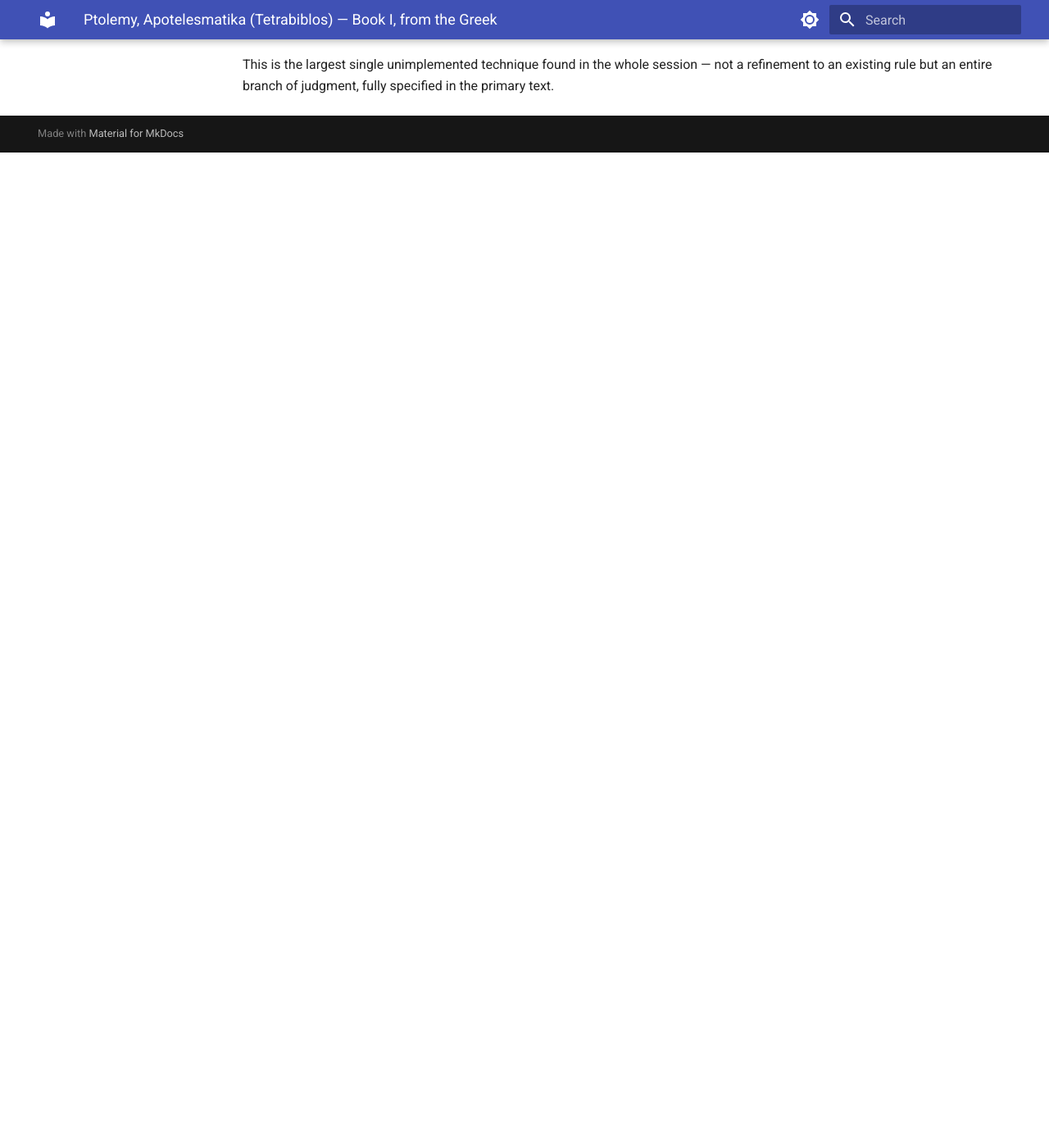
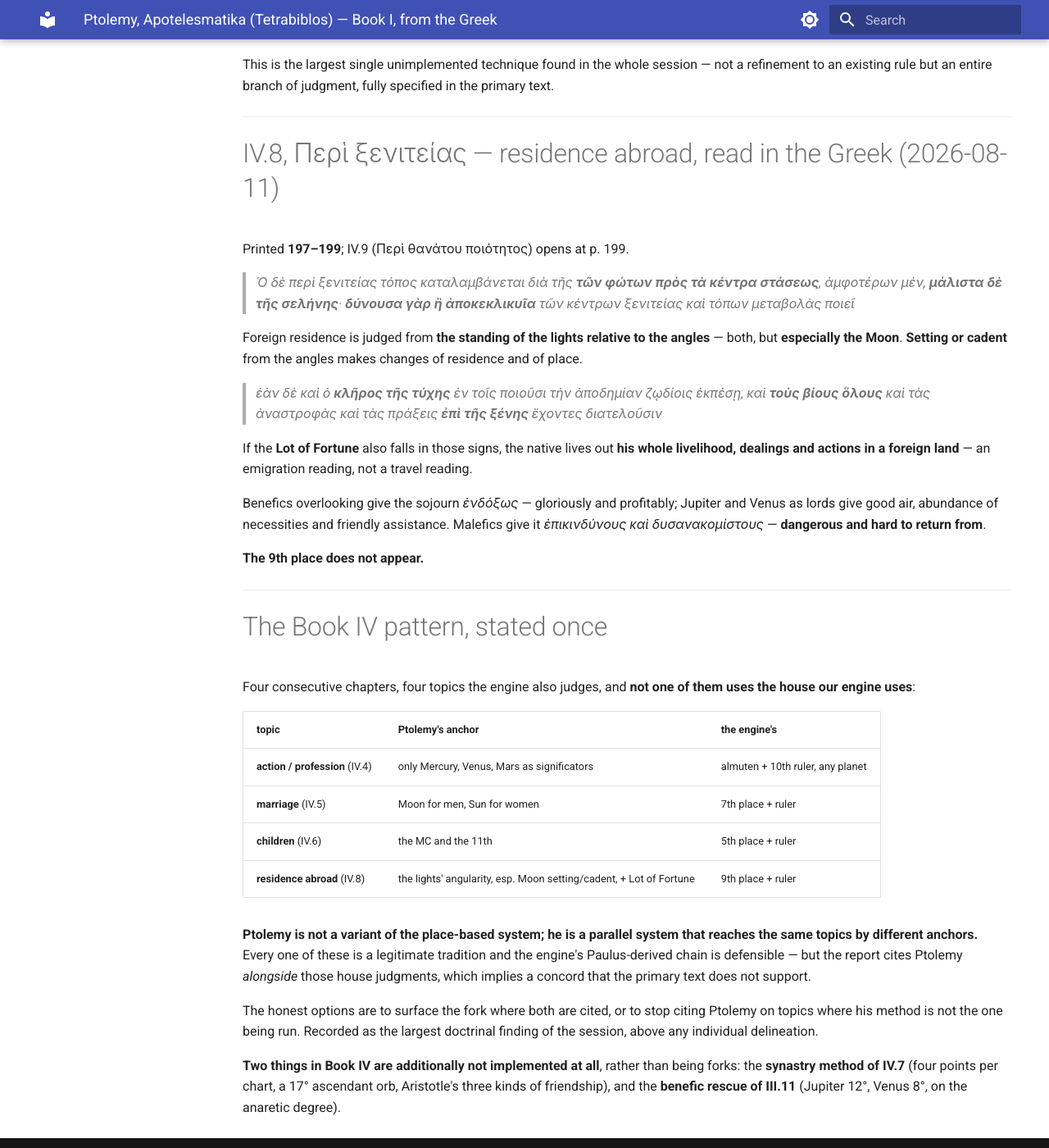
Before and after one commit to Bender1011001/traditional-astrology-engine, an MkDocs documentation site: the page built from docs/sources/ptolemy_greek_book1.md, in a window 1280 px wide and 1400 px high, scrolled down 24689 px. Shown: the whole window at 82% size. Built offline with MkDocs 1.6.1 and Material for MkDocs 9.7.7, drawn with Linux system fonts in a browser that asks for light colours; before the commit the page ends 24875 px from its top, so only the background shows below that.

Commit message:
Ptolemy IV.8 read, and the Book IV pattern stated once
Printed 197-199. Foreign residence is judged from the standing of the
LIGHTS relative to the angles - both, but especially the Moon. Setting
or cadent from the angles makes changes of residence and place. If the
Lot of Fortune also falls in those signs the native lives out his whole
livelihood, dealings and actions abroad - an emigration reading rather
than a travel one. Benefics give it gloriously and profitably; malefics
give it epikindynous kai dysanakomistous, dangerous and hard to return
from. The 9th place does not appear.

That completes a run of four consecutive chapters on topics the engine
also judges, and not one uses the house the engine uses. Action admits
only Mercury, Venus and Mars where we use the almuten and 10th ruler.
Marriage reads from the Moon for men and Sun for women where we use the
7th. Children come from the MC and 11th where we use the 5th. Foreign
residence comes from the lights' angularity and the Lot of Fortune
where we use the 9th.

Ptolemy is not a variant of the place-based system. He is a parallel
system reaching the same topics by different anchors. Both traditions
are legitimate and the Paulus-derived chain is defensible, but the
report cites Ptolemy alongside those house judgments, which implies a
concord the primary text does not support. Either surface the fork
where both are cited, or stop citing Ptolemy on topics where his method
is not the one being run.

Recorded as the largest doctrinal finding of the session, above any
individual delineation. Two further Book IV items are not forks but
absences: the IV.7 synastry method and the III.11 benefic rescue.

Co-Authored-By: Claude Opus 5 <noreply@anthropic.com>

```diff
--- a/docs/sources/ptolemy_greek_book1.md
+++ b/docs/sources/ptolemy_greek_book1.md
@@ -667,3 +667,40 @@ Saturn–Jupiter, friendships through **farming or inheritances**. Saturn–Mars
 The engine is **natal-only**. Ptolemy here supplies a complete, computable synastry method: four points per chart, a stated orb of **17°** on the ascendants, a three-way classification of *why* a bond exists, and planetary pairs giving its character. Nothing in the engine expresses any of it.
 
 This is the largest single unimplemented technique found in the whole session — not a refinement to an existing rule but an entire branch of judgment, fully specified in the primary text.
+
+---
+
+# IV.8, Περὶ ξενιτείας — residence abroad, read in the Greek (2026-08-11)
+
+Printed **197–199**; IV.9 (Περὶ θανάτου ποιότητος) opens at p. 199.
+
+> *Ὁ δὲ περὶ ξενιτείας τόπος καταλαμβάνεται διὰ τῆς **τῶν φώτων πρὸς τὰ κέντρα στάσεως**, ἀμφοτέρων μέν, **μάλιστα δὲ τῆς σελήνης**· **δύνουσα γὰρ ἢ ἀποκεκλικυῖα** τῶν κέντρων ξενιτείας καὶ τόπων μεταβολὰς ποιεῖ*
+
+Foreign residence is judged from **the standing of the lights relative to the angles** — both, but **especially the Moon**. **Setting or cadent** from the angles makes changes of residence and of place.
+
+> *ἐὰν δὲ καὶ ὁ **κλῆρος τῆς τύχης** ἐν τοῖς ποιοῦσι τὴν ἀποδημίαν ζῳδίοις ἐκπέσῃ, καὶ **τοὺς βίους ὅλους** καὶ τὰς ἀναστροφὰς καὶ τὰς πράξεις **ἐπὶ τῆς ξένης** ἔχοντες διατελοῦσιν*
+
+If the **Lot of Fortune** also falls in those signs, the native lives out **his whole livelihood, dealings and actions in a foreign land** — an emigration reading, not a travel reading.
+
+Benefics overlooking give the sojourn *ἐνδόξως* — gloriously and profitably; Jupiter and Venus as lords give good air, abundance of necessities and friendly assistance. Malefics give it *ἐπικινδύνους καὶ δυσανακομίστους* — **dangerous and hard to return from**.
+
+**The 9th place does not appear.**
+
+---
+
+# The Book IV pattern, stated once
+
+Four consecutive chapters, four topics the engine also judges, and **not one of them uses the house our engine uses**:
+
+| topic | Ptolemy's anchor | the engine's |
+|---|---|---|
+| **action / profession** (IV.4) | only Mercury, Venus, Mars as significators | almuten + 10th ruler, any planet |
+| **marriage** (IV.5) | Moon for men, Sun for women | 7th place + ruler |
+| **children** (IV.6) | the MC and the 11th | 5th place + ruler |
+| **residence abroad** (IV.8) | the lights' angularity, esp. Moon setting/cadent, + Lot of Fortune | 9th place + ruler |
+
+**Ptolemy is not a variant of the place-based system; he is a parallel system that reaches the same topics by different anchors.** Every one of these is a legitimate tradition and the engine's Paulus-derived chain is defensible — but the report cites Ptolemy *alongside* those house judgments, which implies a concord that the primary text does not support.
+
+The honest options are to surface the fork where both are cited, or to stop citing Ptolemy on topics where his method is not the one being run. Recorded as the largest doctrinal finding of the session, above any individual delineation.
+
+**Two things in Book IV are additionally not implemented at all**, rather than being forks: the **synastry method of IV.7** (four points per chart, a 17° ascendant orb, Aristotle's three kinds of friendship), and the **benefic rescue of III.11** (Jupiter 12°, Venus 8°, on the anaretic degree).
```
